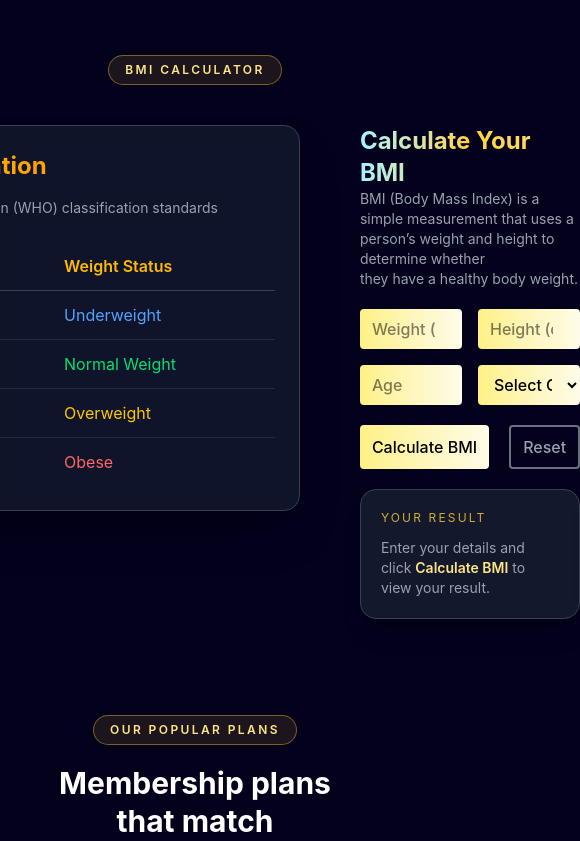
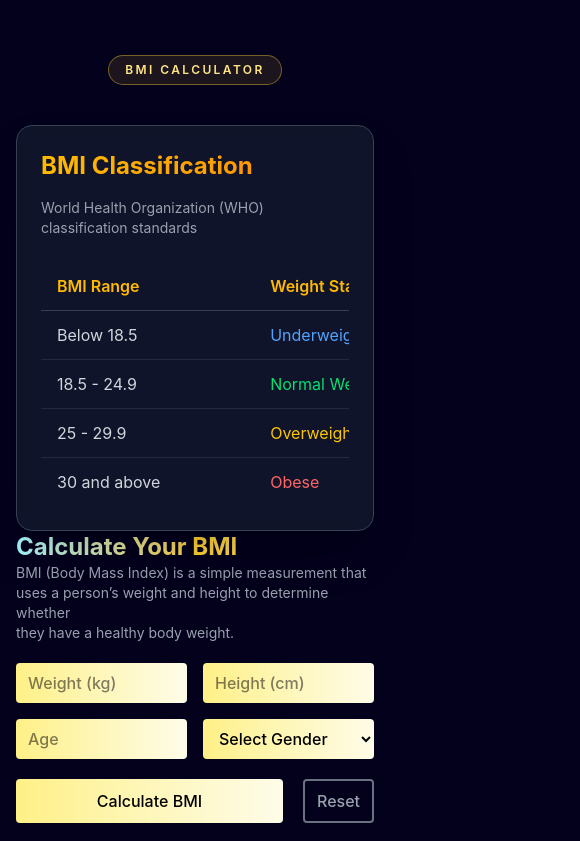
Before and after one commit to MohanlalManna24/gym-website, a React (Vite) app: page / in a window 390 px wide. Shown: the part 7600-8441 px from the top of the page, 580 px wide, since content can reach past the window. Built offline with nearby package versions, Linux system fonts and the light colour scheme.

Commit message:
fixed BMICalculator section responsive design

```diff
--- a/src/component/BMICalculator.jsx
+++ b/src/component/BMICalculator.jsx
@@ -76,7 +76,7 @@ const BMICalculator = () => {
             BMI Calculator
           </div>
         </div>
-        <div className="container flex justify-center gap-15 mt-10">
+        <div className="container flex-row md:flex justify-center gap-15 mt-10">
           <div className="leftContainer">
             {/* BMI Chart Section */}
             <div className="bg-gray-800/50 backdrop-blur-sm rounded-2xl border border-gray-700 p-6 shadow-2xl hover:shadow-amber-500/5 transition-all duration-300">
```
